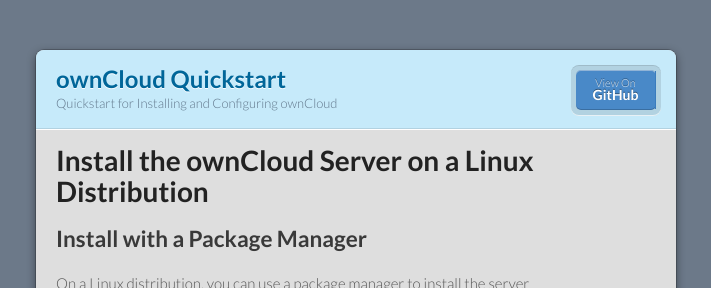
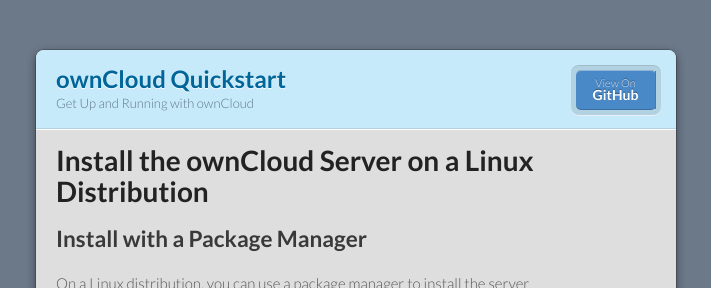
Before and after one commit to schwingle/this-is-only-a-test, a Jekyll site: the page built from index.md, in a window 1280 px wide and 900 px high. Shown: the top 288 px of the window, without its empty margins (284-995 px from the left). Built offline with Jekyll 4.4.1, drawn with Linux system fonts in a browser that asks for light colours; our own code applies the rules of GitHub Pages for plain Markdown files.

```diff
--- a/_config.yml
+++ b/_config.yml
@@ -1,6 +1,6 @@
 # Site settings
 title: ownCloud Quickstart
-description: Quickstart for Installing and Configuring ownCloud
+description: Get Up and Running with ownCloud
 show_downloads: false
 google_analytics:
 theme: jekyll-theme-modernist
```
